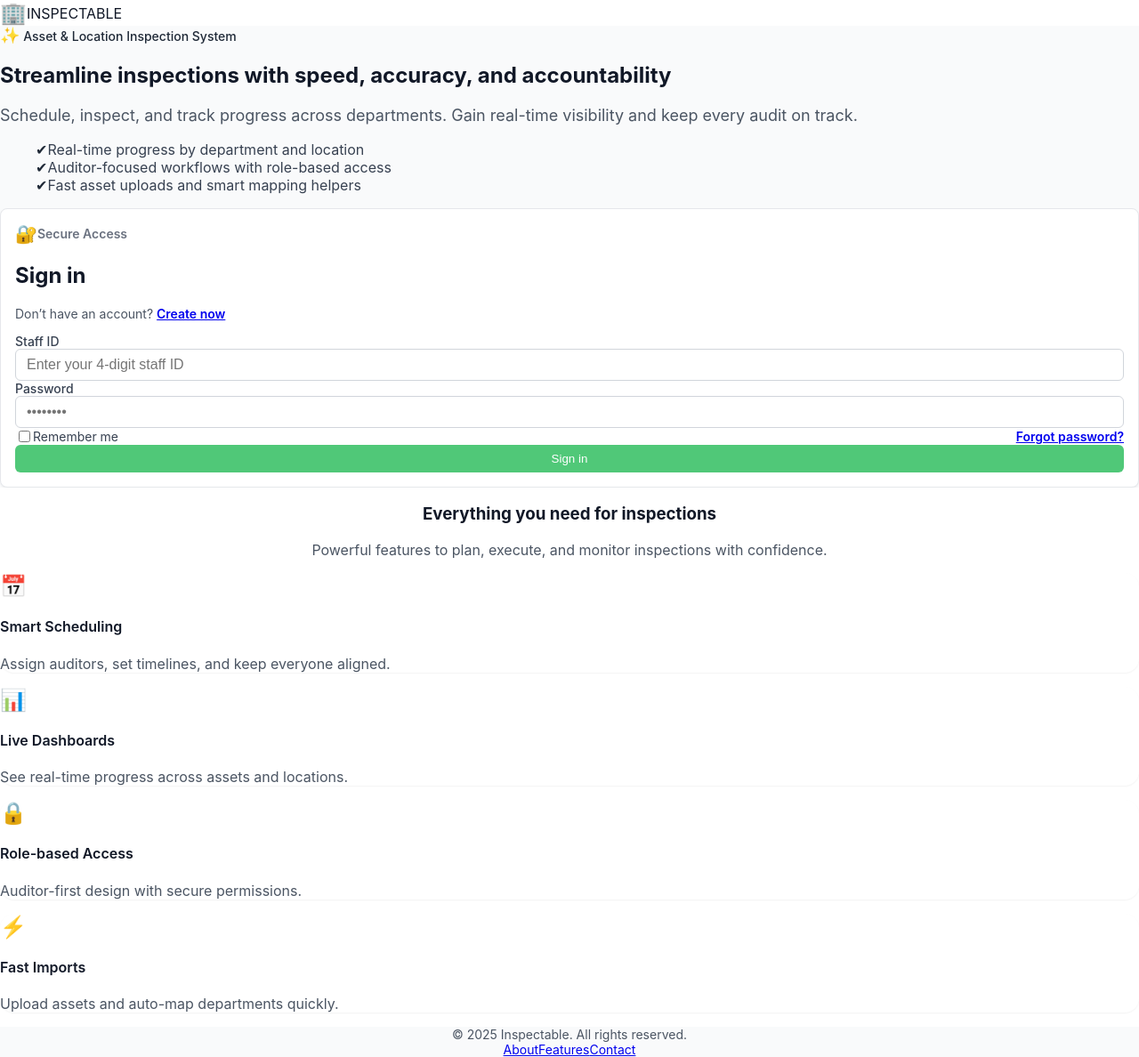
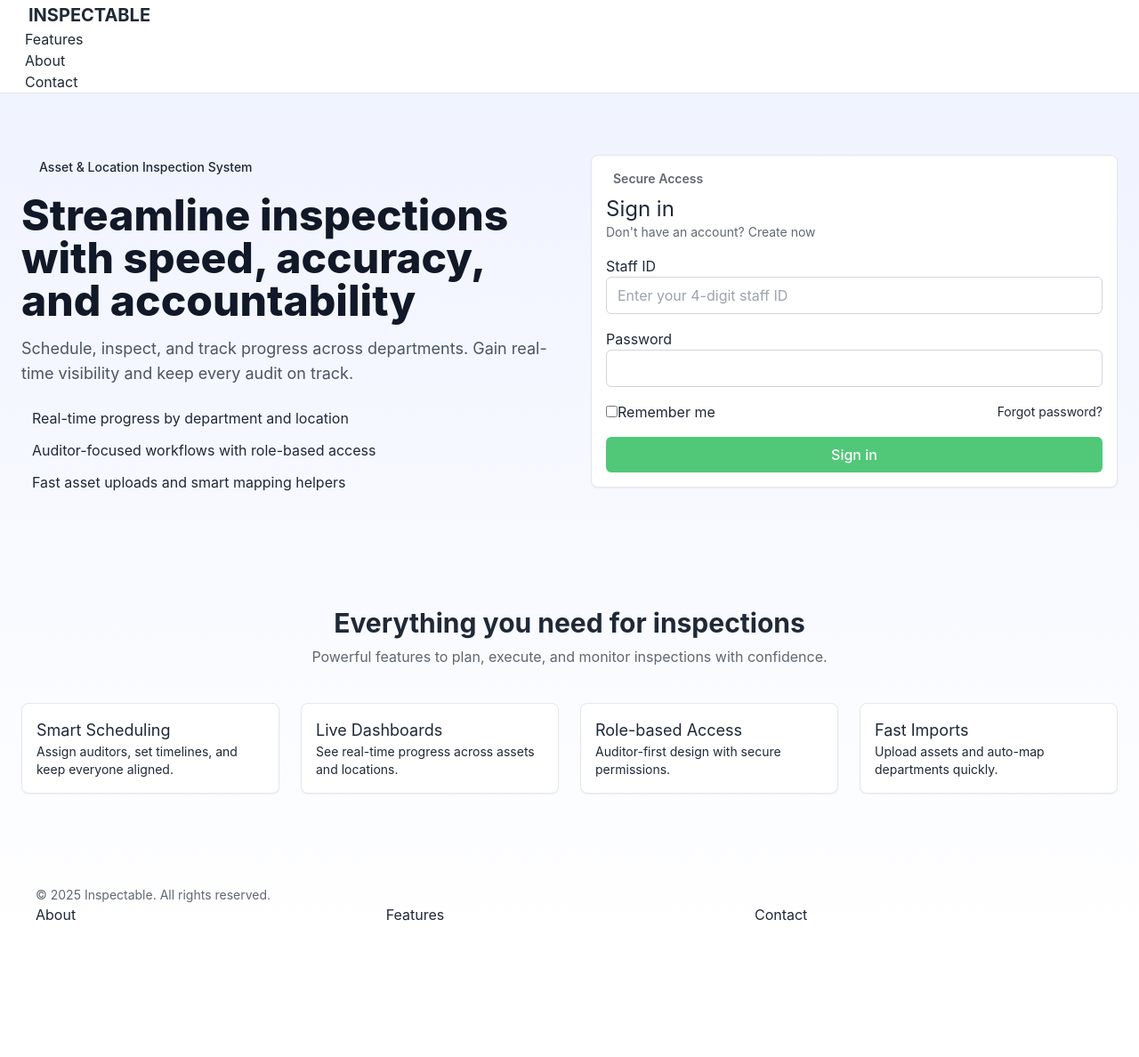
Before and after one commit to wilsonintai76/inspection-management-system, a Vue app in the folder vue-frontend/: page /login in a window 1280 px wide. Shown: the whole page at 89% size. After the commit the page ends 1080 px from the top, so only its background shows below. Built offline with nearby package versions, Linux system fonts and the light colour scheme.

Commit message:
fix: Downgrade to Tailwind v3 and integrate DaisyUI for component styling

```diff
--- a/vue-frontend/package.json
+++ b/vue-frontend/package.json
@@ -15,6 +15,10 @@
   },
   "devDependencies": {
     "@vitejs/plugin-vue": "^5.0.4",
+    "autoprefixer": "^10.4.21",
+    "daisyui": "^5.4.7",
+    "postcss": "^8.5.6",
+    "tailwindcss": "^3.4.1",
     "typescript": "^5.6.3",
     "vite": "^5.4.8"
   }
--- a/vue-frontend/src/styles.css
+++ b/vue-frontend/src/styles.css
@@ -1,3 +1,7 @@
+@tailwind base;
+@tailwind components;
+@tailwind utilities;
+
 /* ===================================
    CSS Variables - Design Tokens
    =================================== */
--- a/vue-frontend/src/views/Login.vue
+++ b/vue-frontend/src/views/Login.vue
@@ -1,160 +1,162 @@
 <template>
   <div class="min-h-screen bg-gradient-to-b from-indigo-50 to-white flex flex-col">
-    <!-- Top Nav -->
-    <header class="sticky top-0 z-20 bg-white border-b border-gray-200 backdrop-blur">
-      <nav class="navbar max-w-7xl mx-auto px-6 h-16">
-        <div class="navbar-start flex items-center gap-3">
-          <div class="text-2xl">🏢</div>
-          <div class="font-extrabold text-gray-900">INSPECTABLE</div>
+    <header class="sticky top-0 z-20 bg-white border-b border-gray-200">
+      <div class="navbar max-w-7xl mx-auto px-6">
+        <div class="navbar-start">
+          <span class="text-2xl"></span>
+          <span class="font-bold text-xl ml-2">INSPECTABLE</span>
         </div>
-        <ul class="navbar-end hidden md:flex items-center gap-6 text-sm text-gray-600">
-          <li><a href="#features" class="hover:text-gray-900 transition-colors">Features</a></li>
-          <li><a href="#about" class="hover:text-gray-900 transition-colors">About</a></li>
-          <li><a href="#contact" class="hover:text-gray-900 transition-colors">Contact</a></li>
+        <div class="navbar-end hidden md:flex">
+          <ul class="menu menu-horizontal px-1">
+            <li><a href="#features">Features</a></li>
+            <li><a href="#about">About</a></li>
+            <li><a href="#contact">Contact</a></li>
           </ul>
-      </nav>
+        </div>
+      </div>
     </header>
 
-    <!-- Hero with login form -->
-    <section class="flex-1">
-      <div class="max-w-7xl mx-auto grid grid-cols-1 lg:grid-cols-2 gap-12 items-center px-6 pt-16 pb-12">
-        <!-- Marketing copy -->
+    <section class="flex-1 py-16">
+      <div class="max-w-7xl mx-auto grid grid-cols-1 lg:grid-cols-2 gap-12 items-center px-6">
         <div>
-          <span class="inline-flex items-center gap-2 text-indigo-700 bg-indigo-100 px-3 py-1 rounded-full text-sm font-medium">
-            <span class="text-lg">✨</span> Asset & Location Inspection System
-          </span>
+          <div class="badge badge-primary badge-lg gap-2">
+            <span></span> Asset & Location Inspection System
+          </div>
           <h1 class="mt-4 text-4xl sm:text-5xl font-extrabold text-gray-900 leading-tight">
             Streamline inspections with speed, accuracy, and accountability
           </h1>
           <p class="mt-4 text-gray-600 text-lg">
             Schedule, inspect, and track progress across departments. Gain real-time visibility and keep every audit on track.
           </p>
-
           <ul class="mt-6 space-y-3">
             <li class="flex items-start gap-3">
-              <span class="text-green-600">✔</span>
-              <span class="text-gray-700">Real-time progress by department and location</span>
+              <span class="text-success"></span>
+              <span>Real-time progress by department and location</span>
             </li>
             <li class="flex items-start gap-3">
-              <span class="text-green-600">✔</span>
-              <span class="text-gray-700">Auditor-focused workflows with role-based access</span>
+              <span class="text-success"></span>
+              <span>Auditor-focused workflows with role-based access</span>
             </li>
             <li class="flex items-start gap-3">
-              <span class="text-green-600">✔</span>
-              <span class="text-gray-700">Fast asset uploads and smart mapping helpers</span>
+              <span class="text-success"></span>
+              <span>Fast asset uploads and smart mapping helpers</span>
             </li>
           </ul>
         </div>
 
-        <!-- Login card -->
-        <div class="card bg-white shadow-xl border border-gray-100 p-8 relative">
-          <div class="flex items-center gap-2 mb-4">
-            <div class="text-xl">🔐</div>
-            <div class="text-sm font-semibold text-gray-500">Secure Access</div>
+        <div class="card bg-base-100 shadow-xl">
+          <div class="card-body">
+            <div class="flex items-center gap-2 mb-2">
+              <span class="text-xl"></span>
+              <span class="text-sm font-semibold opacity-70">Secure Access</span>
             </div>
-
-          <h2 class="text-2xl font-bold text-gray-900">Sign in</h2>
-          <p class="text-sm text-gray-600 mt-1">
-            Don’t have an account?
-            <router-link to="/register" class="text-indigo-600 hover:text-indigo-700 font-semibold">Create now</router-link>
+            <h2 class="card-title text-2xl">Sign in</h2>
+            <p class="text-sm opacity-70">
+              Don't have an account?
+              <router-link to="/register" class="link link-primary">Create now</router-link>
             </p>
 
-          <form class="mt-6 space-y-4" @submit.prevent="handleLogin">
-            <div>
-              <label for="staff-id" class="block text-sm font-medium text-gray-700">Staff ID</label>
+            <form class="mt-4 space-y-4" @submit.prevent="handleLogin">
+              <div class="form-control">
+                <label class="label">
+                  <span class="label-text">Staff ID</span>
+                </label>
                 <input
-                id="staff-id"
                   v-model="staffId"
                   type="text"
                   placeholder="Enter your 4-digit staff ID"
                   required
                   maxlength="4"
-                pattern="\\d{4}"
-                autocomplete="username"
-                class="input input-bordered mt-1 w-full"
+                  pattern="\d{4}"
+                  class="input input-bordered w-full"
                 />
               </div>
 
-            <div>
-              <label for="password" class="block text-sm font-medium text-gray-700">Password</label>
+              <div class="form-control">
+                <label class="label">
+                  <span class="label-text">Password</span>
+                </label>
                 <input
-                id="password"
                   v-model="password"
                   type="password"
-                placeholder="••••••••"
+                  placeholder=""
                   required
-                autocomplete="current-password"
-                class="input input-bordered mt-1 w-full"
+                  class="input input-bordered w-full"
                 />
               </div>
 
               <div class="flex items-center justify-between">
-              <label class="flex items-center gap-2 text-sm text-gray-700">
-                <input type="checkbox" v-model="rememberMe" class="checkbox checkbox-primary" />
-                <span>Remember me</span>
+                <label class="label cursor-pointer gap-2">
+                  <input type="checkbox" v-model="rememberMe" class="checkbox checkbox-sm" />
+                  <span class="label-text">Remember me</span>
                 </label>
-              <router-link to="/forgot-password" class="text-sm text-indigo-600 hover:text-indigo-700 font-semibold">Forgot password?</router-link>
+                <router-link to="/forgot-password" class="link link-primary text-sm">Forgot password?</router-link>
               </div>
 
-            <button type="submit" :disabled="isLoading"
-              class="btn btn-primary w-full">
+              <button type="submit" :disabled="isLoading" class="btn btn-primary w-full">
                 <span v-if="!isLoading">Sign in</span>
-              <span v-else class="inline-flex items-center gap-2">
-                <svg class="animate-spin h-4 w-4 text-white" xmlns="http://www.w3.org/2000/svg" fill="none" viewBox="0 0 24 24">
-                  <circle class="opacity-25" cx="12" cy="12" r="10" stroke="currentColor" stroke-width="4" />
-                  <path class="opacity-75" fill="currentColor" d="M4 12a8 8 0 018-8v4a4 4 0 00-4 4H4z" />
-                </svg>
-                Signing in...
-              </span>
+                <span v-else class="loading loading-spinner"></span>
               </button>
 
               <div v-if="error" class="alert alert-error">
+                <svg xmlns="http://www.w3.org/2000/svg" class="stroke-current shrink-0 h-6 w-6" fill="none" viewBox="0 0 24 24">
+                  <path stroke-linecap="round" stroke-linejoin="round" stroke-width="2" d="M10 14l2-2m0 0l2-2m-2 2l-2-2m2 2l2 2m7-2a9 9 0 11-18 0 9 9 0 0118 0z" />
+                </svg>
                 <span>{{ error }}</span>
               </div>
             </form>
           </div>
         </div>
+      </div>
     </section>
 
-    <!-- Features -->
-    <section id="features" class="py-16 bg-white">
+    <section id="features" class="py-16 bg-base-200">
       <div class="max-w-7xl mx-auto px-6">
-        <h3 class="text-3xl font-bold text-gray-900 text-center">Everything you need for inspections</h3>
-        <p class="text-gray-600 text-center mt-2">Powerful features to plan, execute, and monitor inspections with confidence.</p>
+        <h3 class="text-3xl font-bold text-center">Everything you need for inspections</h3>
+        <p class="text-center mt-2 opacity-70">Powerful features to plan, execute, and monitor inspections with confidence.</p>
 
         <div class="mt-10 grid grid-cols-1 md:grid-cols-2 lg:grid-cols-4 gap-6">
-          <div class="border border-gray-200 rounded-xl p-6 bg-white shadow-sm">
-            <div class="text-2xl">📅</div>
-            <h4 class="mt-3 font-semibold text-gray-900">Smart Scheduling</h4>
-            <p class="text-gray-600 mt-1">Assign auditors, set timelines, and keep everyone aligned.</p>
+          <div class="card bg-base-100 shadow-sm">
+            <div class="card-body">
+              <div class="text-2xl"></div>
+              <h4 class="card-title text-lg">Smart Scheduling</h4>
+              <p class="text-sm">Assign auditors, set timelines, and keep everyone aligned.</p>
             </div>
-          <div class="border border-gray-200 rounded-xl p-6 bg-white shadow-sm">
-            <div class="text-2xl">📊</div>
-            <h4 class="mt-3 font-semibold text-gray-900">Live Dashboards</h4>
-            <p class="text-gray-600 mt-1">See real-time progress across assets and locations.</p>
           </div>
-          <div class="border border-gray-200 rounded-xl p-6 bg-white shadow-sm">
-            <div class="text-2xl">🔒</div>
-            <h4 class="mt-3 font-semibold text-gray-900">Role-based Access</h4>
-            <p class="text-gray-600 mt-1">Auditor-first design with secure permissions.</p>
+          <div class="card bg-base-100 shadow-sm">
+            <div class="card-body">
+              <div class="text-2xl"></div>
+              <h4 class="card-title text-lg">Live Dashboards</h4>
+              <p class="text-sm">See real-time progress across assets and locations.</p>
             </div>
-          <div class="border border-gray-200 rounded-xl p-6 bg-white shadow-sm">
-            <div class="text-2xl">⚡</div>
-            <h4 class="mt-3 font-semibold text-gray-900">Fast Imports</h4>
-            <p class="text-gray-600 mt-1">Upload assets and auto-map departments quickly.</p>
+          </div>
+          <div class="card bg-base-100 shadow-sm">
+            <div class="card-body">
+              <div class="text-2xl"></div>
+              <h4 class="card-title text-lg">Role-based Access</h4>
+              <p class="text-sm">Auditor-first design with secure permissions.</p>
+            </div>
+          </div>
+          <div class="card bg-base-100 shadow-sm">
+            <div class="card-body">
+              <div class="text-2xl"></div>
+              <h4 class="card-title text-lg">Fast Imports</h4>
+              <p class="text-sm">Upload assets and auto-map departments quickly.</p>
+            </div>
           </div>
         </div>
       </div>
     </section>
 
-    <!-- Footer -->
-    <footer class="bg-gray-50 border-t border-gray-200 py-8">
-      <div class="max-w-7xl mx-auto px-6 flex flex-col sm:flex-row items-center justify-between gap-4">
-        <div class="text-gray-600 text-sm">© {{ new Date().getFullYear() }} Inspectable. All rights reserved.</div>
-        <div class="flex gap-6 text-sm text-gray-600">
-          <a href="#about" class="hover:text-gray-900">About</a>
-          <a href="#features" class="hover:text-gray-900">Features</a>
-          <a href="#contact" class="hover:text-gray-900">Contact</a>
+    <footer class="footer footer-center p-10 bg-base-200">
+      <div>
+        <p class="text-sm opacity-70">© {{ new Date().getFullYear() }} Inspectable. All rights reserved.</p>
+      </div>
+      <div>
+        <div class="grid grid-flow-col gap-4">
+          <a href="#about" class="link link-hover">About</a>
+          <a href="#features" class="link link-hover">Features</a>
+          <a href="#contact" class="link link-hover">Contact</a>
         </div>
       </div>
     </footer>
@@ -228,7 +230,3 @@ onMounted(() => {
   }
 });
 </script>
-
-<style scoped>
-/* Tailwind utility classes (prefixed with ) are used; minimal custom CSS */
-</style>
```
Also changed, not shown: vue-frontend/postcss.config.js (+3 -4 lines), 1 other file (tests, documents, lock files or other folders). Lines whose indentation alone changed are shown as unchanged.
